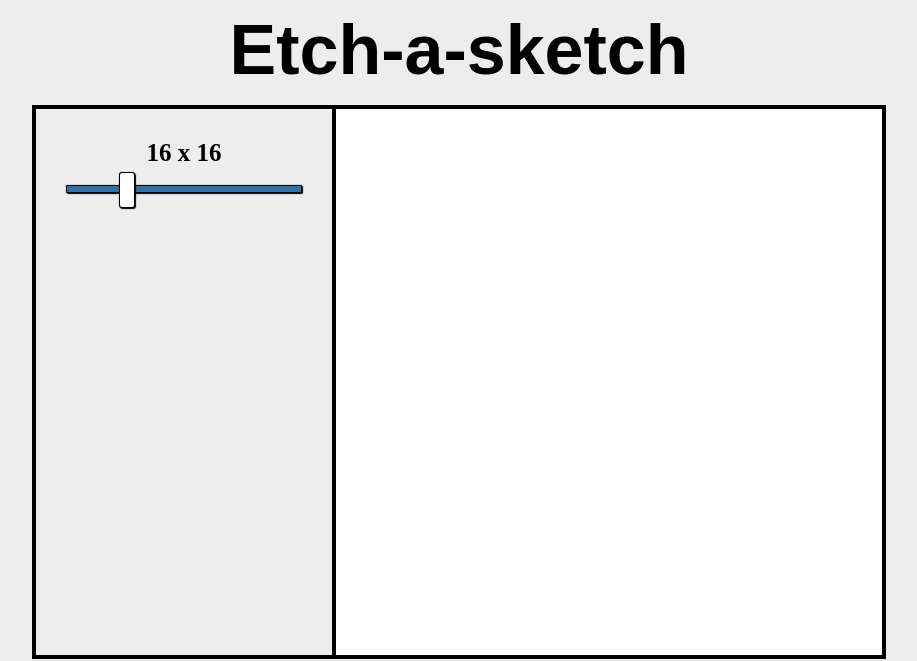
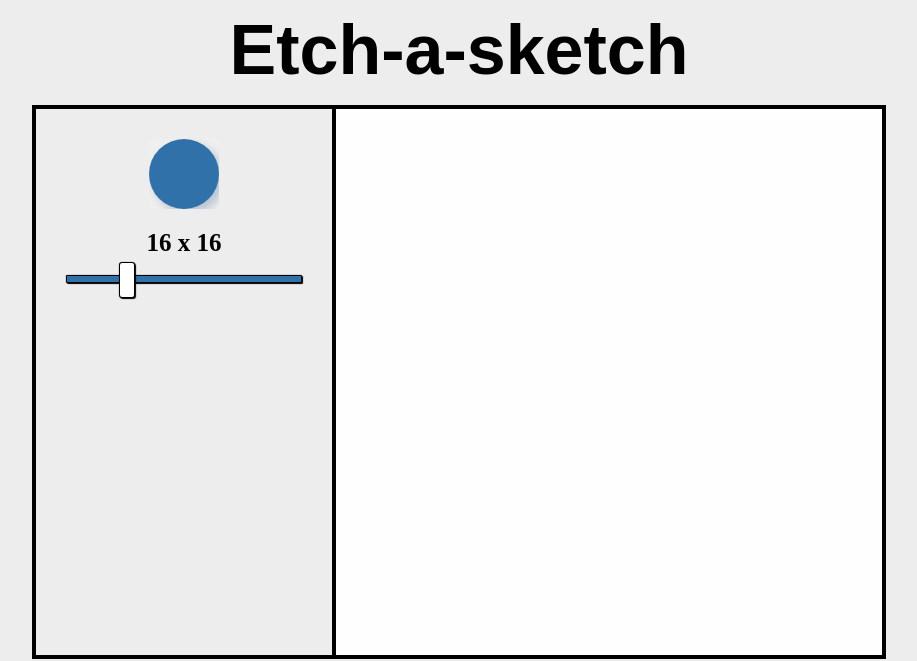
Before and after one commit to AhmedZahran15/Etch-a-Sketch, a plain HTML site: page index.html in a window 1280 px wide. Shown: the top 661 px of the page, without its empty margins (181-1098 px from the left). Drawn offline with Linux system fonts and the light colour scheme.

Commit message:
implement color picker

```diff
--- a/index.html
+++ b/index.html
@@ -10,6 +10,7 @@
     <header>Etch-a-sketch</header>
     <div class="container">
       <div class="tools">
+        <input type="color" value="#3071a9" id="colorPicker">
         <label id="sketch_size" for="edge_size">16 x 16</label>
         <input type="range" name="edge_size" id="edge_size" min="1" max="64" value="16" step="1">
       </div>
--- a/sript.js
+++ b/sript.js
@@ -1,4 +1,4 @@
-const DEFAULT_COLOR = '#fefefe';
+const DEFAULT_COLOR = '#3071a9';
 const DEFAULT_MODE = 'color';
 const DEFAULT_SIZE = 16;
 
@@ -22,7 +22,13 @@ function setCurrentColor(newColor) {
 
 const sketch= document.querySelector('.sketch-area');
 const size_label=document.querySelector('#sketch_size');
-const edge_size=document.querySelector("#edge_size")
+const edge_size=document.querySelector('#edge_size')
+const colorPicker=document.querySelector('#colorPicker');
+
+colorPicker.addEventListener('input',(e)=>{
+    currentColor=e.target.value;
+});
+
 edge_size.addEventListener("input",()=>{
     size_label.textContent=`${edge_size.value} x ${edge_size.value}`;
     currentSize=edge_size.value;
@@ -44,11 +50,11 @@ function renderGrid(){
         gridElement.addEventListener('mousedown',changeColor);
         gridElement.addEventListener('mouseover',changeColor);
         sketch.appendChild(gridElement);
-        console.log(sketch);
     }
 }
 
 function changeColor(e){
+    console.log(currentMode,currentColor,currentSize);
     if(e.type==='mouseover' && !mouseDown)return;
     if(currentMode ==='random'){
         let randomR=Math.floor(Math.random()*257);
@@ -60,7 +66,6 @@ function changeColor(e){
         e.target.style.backgroundColor=currentColor;
     else if(currentMode==='eraser')
         e.target.style.backgroundColor='#3071a9';
-        e.target.style.backgroundColor='#3071a9';
 }
 
 function clearGrid(){
--- a/style.css
+++ b/style.css
@@ -38,6 +38,7 @@ header{
     display: flex;
     flex-direction: column;
     align-items: center;
+    row-gap: 20px;
     border: 2px solid black;
 }
 @media (max-width: 900px){
@@ -73,7 +74,35 @@ footer{
 label{
     font-size: 25px;
     font-weight:600;
+    margin-bottom:-20px;
 }
+
+input[type=color]{
+  cursor: pointer;
+  appearance: none;
+  width: 70px;
+  height: 70px;
+  border: none;
+  transition: 0.1s transform ease-in-out;
+}
+button:hover,
+input[type=color]:hover{
+  transform: scale(1.05);
+
+}
+input[type=color]:active{
+
+  transform: scale(1);
+}
+input[type='color']::-webkit-color-swatch-wrapper {
+  padding: 0;
+}
+input[type='color']::-webkit-color-swatch {
+  border: none;
+  border-radius: 50px;
+  box-shadow: rgba(8, 59, 126, 0.24) 5px 5px 10px;
+}
+
 input[type=range] {
     appearance: none;
     margin: 18px 0;
```
